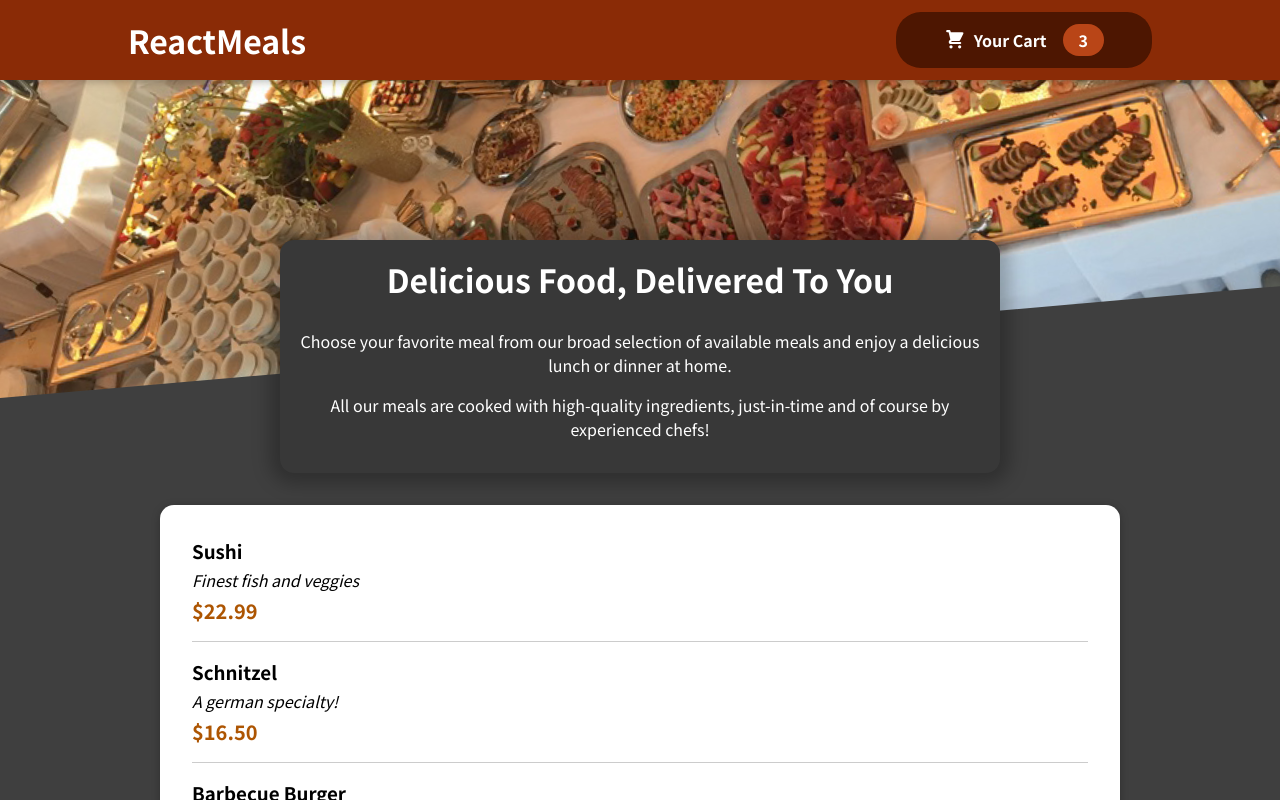
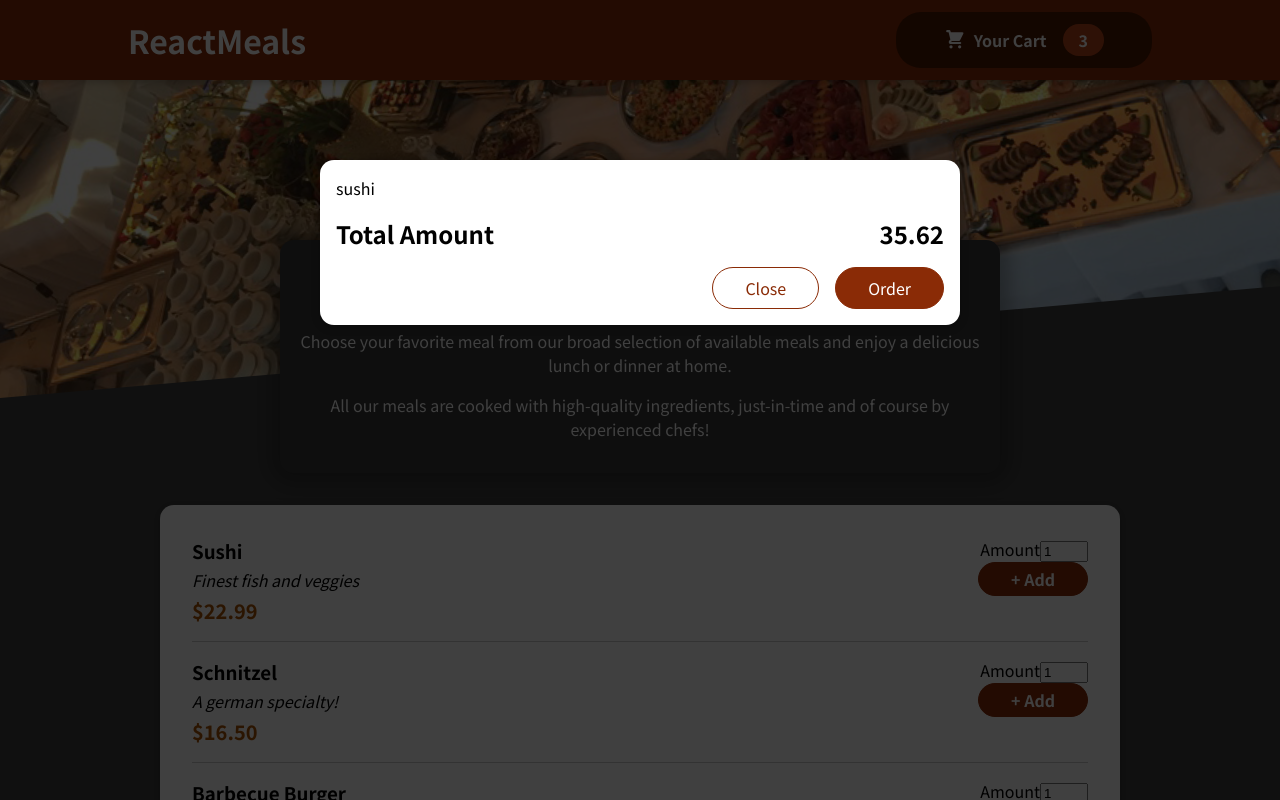
Before and after one commit to AnkurDevv/React-Food-Order-app, a React (Create React App) app: page / in a window 1280 px wide. Shown: the top 800 px of the page. Built offline with nearby package versions, Linux system fonts and the light colour scheme.

Commit message:
added cart component

```diff
--- a/public/index.html
+++ b/public/index.html
@@ -28,6 +28,7 @@
   </head>
   <body>
     <noscript>You need to enable JavaScript to run this app.</noscript>
+    <div id="overlays"></div>
     <div id="root"></div>
     <!--
       This HTML file is a template.
--- a/src/App.js
+++ b/src/App.js
@@ -1,9 +1,11 @@
 import Header from "./components/Layout/Header";
 import Meals from "./components/Meals/Meals";
+import Cart from "./components/Cart/Cart";
 
 function App() {
   return (
    <>
+    <Cart/>
     <Header/>
     <main>
       <Meals/>
--- /dev/null
+++ b/src/components/Cart/Cart.js
@@ -0,0 +1,28 @@
+import Modal from '../UI/Modal';
+import classes from './Cart.module.css'
+
+const Cart = props =>{
+ const cartItems = (
+   <ul className={classes['cart-items']}>
+     {[{ id: 'c1', name: 'sushi', amount: 2, price: 12.99 }].map((item) => (
+       <li>{item.name}</li>
+     ))}
+   </ul>
+ )
+
+ return (
+   <Modal>
+     {cartItems}
+     <div className={classes.total}>
+       <span>Total Amount</span>
+       <span>35.62</span>
+     </div>
+     <div className={classes.actions}>
+       <button className={classes['button--alt']}>Close</button>
+       <button className={classes.button}>Order</button>
+     </div>
+   </Modal>
+ )
+}
+
+export default Cart;
--- /dev/null
+++ b/src/components/Cart/Cart.module.css
@@ -0,0 +1,46 @@
+.cart-items {
+  list-style: none;
+  margin: 0;
+  padding: 0;
+  max-height: 20rem;
+  overflow: auto;
+}
+
+.total {
+  display: flex;
+  justify-content: space-between;
+  align-items: center;
+  font-weight: bold;
+  font-size: 1.5rem;
+  margin: 1rem 0;
+}
+
+.actions {
+  text-align: right;
+}
+
+.actions button {
+  font: inherit;
+  cursor: pointer;
+  background-color: transparent;
+  border: 1px solid #8a2b06;
+  padding: 0.5rem 2rem;
+  border-radius: 25px;
+  margin-left: 1rem;
+}
+
+.actions button:hover,
+.actions button:active {
+  background-color: #5a1a01;
+  border-color: #5a1a01;
+  color: white;
+}
+
+.actions .button--alt {
+  color: #8a2b06;
+}
+
+.actions .button {
+  background-color: #8a2b06;
+  color: white;
+}
--- a/src/components/Meals/AvailableMeals.js
+++ b/src/components/Meals/AvailableMeals.js
@@ -37,6 +37,7 @@
        description={meal.description}
        price={meal.price}
        key={meal.id}
+       id={meal.id}
      />
    )
  })
--- a/src/components/Meals/MealItem/MealItem.js
+++ b/src/components/Meals/MealItem/MealItem.js
@@ -1,4 +1,5 @@
 import classes from './MealItem.module.css';
+import MealItemForm from './MealItemForm';
 
 const MealItem = (props) => {
   // fixed to makes sure that we always render 2 decimal places
@@ -11,7 +12,7 @@
         <div className={classes.price}>{price}</div>
       </div>
       <div>
-
+        <MealItemForm id={props.id}/>
       </div>
     </li>
   )
--- a/src/components/Meals/MealItem/MealItemForm.js
+++ b/src/components/Meals/MealItem/MealItemForm.js
@@ -0,0 +1,23 @@
+import classes from './MealItemForm.module.css';
+import Input from '../../UI/Input';
+
+const MealItemForm = (props) => {
+  return (
+    <form className={classes.form}>
+      <Input
+        label='Amount'
+        input={{
+          id: 'amount' + props.id,
+          type: 'number',
+          min: '1',
+          max: '5',
+          step: '1',
+          defaultValue: '1',
+        }}
+      />
+      <button>+ Add</button>
+    </form>
+  )
+}
+
+export default MealItemForm;
--- /dev/null
+++ b/src/components/Meals/MealItem/MealItemForm.module.css
@@ -0,0 +1,20 @@
+.form {
+  text-align: right;
+}
+
+.form button {
+  font: inherit;
+  cursor: pointer;
+  background-color: #8a2b06;
+  border: 1px solid #8a2b06;
+  color: white;
+  padding: 0.25rem 2rem;
+  border-radius: 20px;
+  font-weight: bold;
+}
+
+.form button:hover,
+.form button:active {
+  background-color: #641e03;
+  border-color: #641e03;
+}
--- /dev/null
+++ b/src/components/UI/Input.js
@@ -0,0 +1,13 @@
+import classes from './Input.module.css'
+
+const Input = (props) => {
+  return (
+    <div className={classes.input}>
+      <label htmlFor={props.input.id}>{props.label}</label>
+      {/* ...props.input to ensure that all the necessary props are being added */}
+      <input {...props.input} />
+    </div>
+  );
+}
+
+export default Input;
--- /dev/null
+++ b/src/components/UI/Input.module.css
@@ -0,0 +1,20 @@
+.form {
+  text-align: right;
+}
+
+.form button {
+  font: inherit;
+  cursor: pointer;
+  background-color: #8a2b06;
+  border: 1px solid #8a2b06;
+  color: white;
+  padding: 0.25rem 2rem;
+  border-radius: 20px;
+  font-weight: bold;
+}
+
+.form button:hover,
+.form button:active {
+  background-color: #641e03;
+  border-color: #641e03;
+}
--- /dev/null
+++ b/src/components/UI/Modal.js
@@ -0,0 +1,23 @@
+import classes from './Modal.module.css';
+import ReactDOM  from 'react-dom';
+
+const Backdrop = props =>{
+ return <div className={classes.backdrop}/>
+}
+
+const ModalOverlay = props =>{
+ return <div className={classes.modal}>
+   <div className={classes.content}>{props.children}</div>
+ </div>
+}
+
+const portalElement = document.getElementById('overlays');
+
+const Modal = props =>{
+ return <>
+  {ReactDOM.createPortal(<Backdrop/>, portalElement)}
+  {ReactDOM.createPortal(<ModalOverlay>{props.children}</ModalOverlay>, portalElement)}
+ </>
+}
+
+export default Modal;
--- /dev/null
+++ b/src/components/UI/Modal.module.css
@@ -0,0 +1,40 @@
+.backdrop {
+  position: fixed;
+  top: 0;
+  left: 0;
+  width: 100%;
+  height: 100vh;
+  z-index: 20;
+  background-color: rgba(0, 0, 0, 0.75);
+}
+
+.modal {
+  position: fixed;
+  top: 20vh;
+  left: 5%;
+  width: 90%;
+  background-color: white;
+  padding: 1rem;
+  border-radius: 14px;
+  box-shadow: 0 2px 8px rgba(0, 0, 0, 0.25);
+  z-index: 30;
+  animation: slide-down 300ms ease-out forwards;
+}
+
+@media (min-width: 768px) {
+  .modal {
+    width: 40rem;
+    left: calc(50% - 20rem);
+  }
+}
+
+@keyframes slide-down {
+  from {
+    opacity: 0;
+    transform: translateY(-3rem);
+  }
+  to {
+    opacity: 1;
+    transform: translateY(0);
+  }
+}
```
